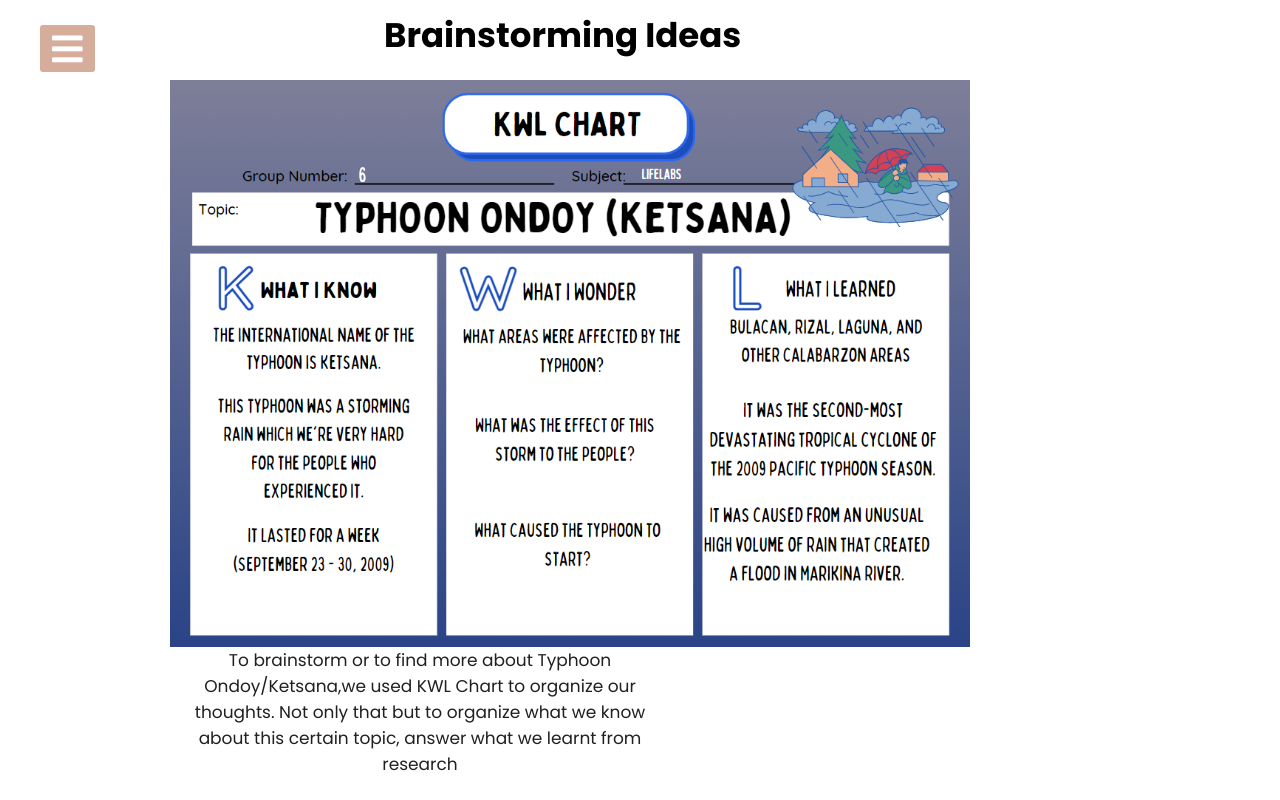
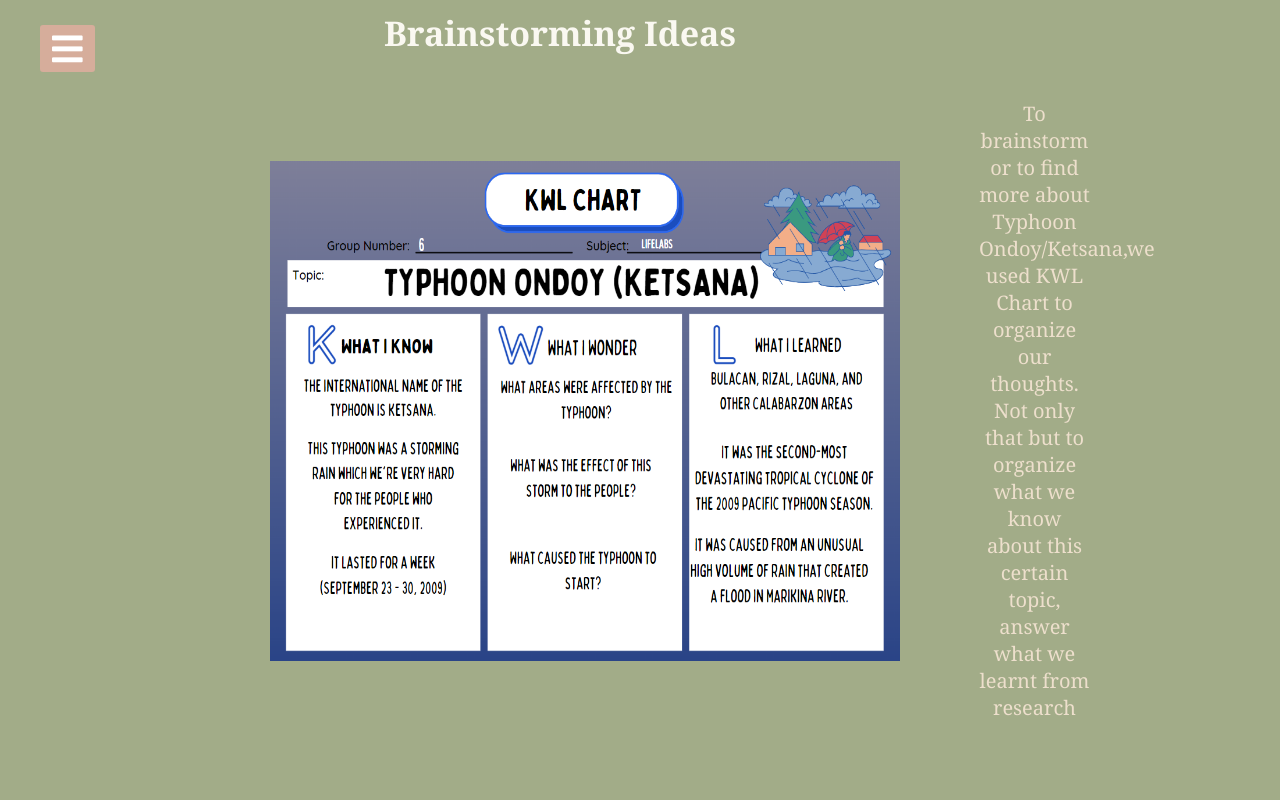
Before and after one commit to EjayyJosh/lifelabs.github.io, a plain HTML site: page about.html in a window 1280 px wide. Drawn offline with Linux system fonts and the light colour scheme.

Commit message:
Update about.html

```diff
--- a/about.html
+++ b/about.html
@@ -7,7 +7,7 @@
     <link rel="stylesheet" href="style.css">
     <link rel="stylesheet" href="https://cdnjs.cloudflare.com/ajax/libs/font-awesome/5.15.3/css/all.min.css"/>
   </head>
-  <body>
+  <body style="background-color: #A2AC88">
     <input type="checkbox" id="check">
     <label for="check">
       <i class="fas fa-bars" id="btn"></i>
@@ -25,11 +25,13 @@
      <li><a href="#"><i class="far fa-envelope"></i>Contact</a></li>
     </ul>
    </div>
-	  <div class="div5"><div5><h1> Brainstorming Ideas </h1></div5>
-	  <div class="text-with-img">
-	  <img src="ondoy 1.png" alt="KWL Chart" style="width: 800px;">
-	  <p style=text-align: center;> To brainstorm or to find more about Typhoon Ondoy/Ketsana,we used KWL Chart to organize our thoughts.
-	  Not only that but to organize what we know about this certain topic, answer what we learnt from research </p>
+	  <div class="div5"><div5><h1 style="color: #FAF8F1; font-family: Georgia"> Brainstorming Ideas </h1></div5>
+	  <div class="img-with-text1">
+	  <img src="ondoy 1.png" alt="KWL Chart" style="width: 767; height:1083">
+      <div class="text1">
+	  <p style="text-align: center; color:#EDDFCC; font-family: Georgia"> To brainstorm or to find more about Typhoon Ondoy/Ketsana,we used KWL Chart to organize our thoughts.
+      Not only that but to organize what we know about this certain topic, answer what we learnt from research </p>
+          </div>
 	  </div>
 
 	  <style>
```
